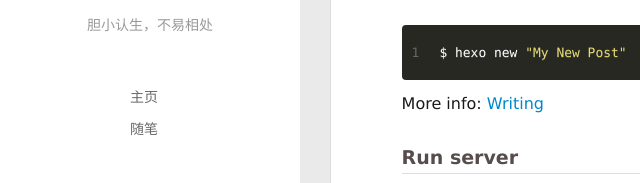
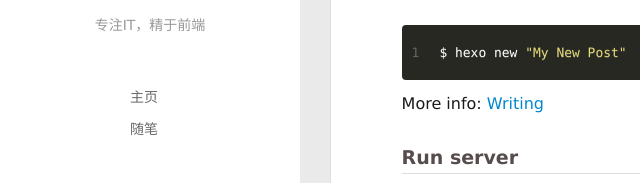
Before and after one commit to toffeeBlock/toffeeBlock.github.io, a plain HTML site: page 2018/01/26/hello-world/index.html in a window 1280 px wide. Shown: the part 327-510 px from the top of the page, 0-640 px from the left. Drawn offline with Linux system fonts and the light colour scheme.

Commit message:
Site updated: 2018-01-26 16:22:37

```diff
--- a/2018/01/26/hello-world/index.html
+++ b/2018/01/26/hello-world/index.html
@@ -53,7 +53,7 @@
 		  <h1 class="header-author"><a href="/">奶糖的博客</a></h1>
 		</hgroup>
 
-		<p class="header-subtitle">胆小认生，不易相处</p>
+		<p class="header-subtitle">专注IT，精于前端</p>
 
 
 		<nav class="header-menu">
@@ -113,7 +113,7 @@
 			  <h1 class="header-author js-header-author">奶糖的博客</h1>
 			</hgroup>
 
-			<p class="header-subtitle"><i class="icon icon-quo-left"></i>胆小认生，不易相处<i class="icon icon-quo-right"></i></p>
+			<p class="header-subtitle"><i class="icon icon-quo-left"></i>专注IT，精于前端<i class="icon icon-quo-right"></i></p>
 
 
 
```
Also changed, not shown: archives/2018/01/index.html (+2 -2 lines), archives/2018/index.html (+2 -2 lines), archives/index.html (+2 -2 lines), index.html (+2 -2 lines).
